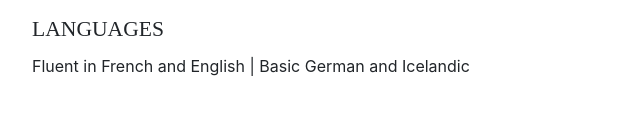
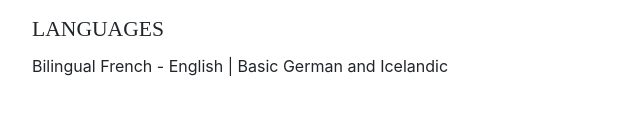
Before and after one commit to Christophe-Foyer/online-resume, a website with bundled scripts: page index.html in a window 1280 px wide. Shown: the part 4912-5026 px from the top of the page, 288-928 px from the left. Built offline with nearby package versions, Linux system fonts and the light colour scheme; a web font is replaced by a local one.

Commit message:
Update index.html

```diff
--- a/index.html
+++ b/index.html
@@ -357,7 +357,7 @@
                   <p> 3D-Printing, Machining (Lathe, Mill, Power Tools), Composite Layups</p>
 
                   <div class="subheading mb-2">Languages</div>
-                  <p> Fluent in French and English | Basic German and Icelandic</p>
+                  <p> Bilingual French - English | Basic German and Icelandic</p>
 
               </div>
 
```
